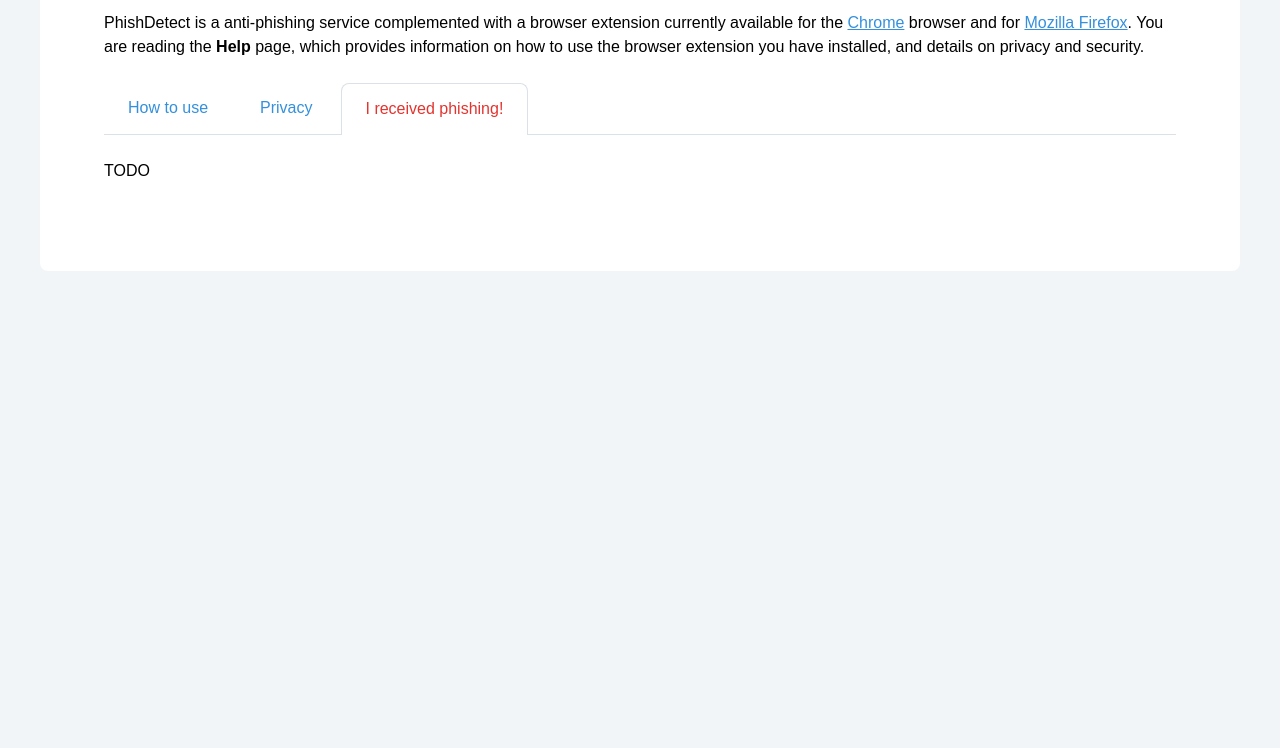
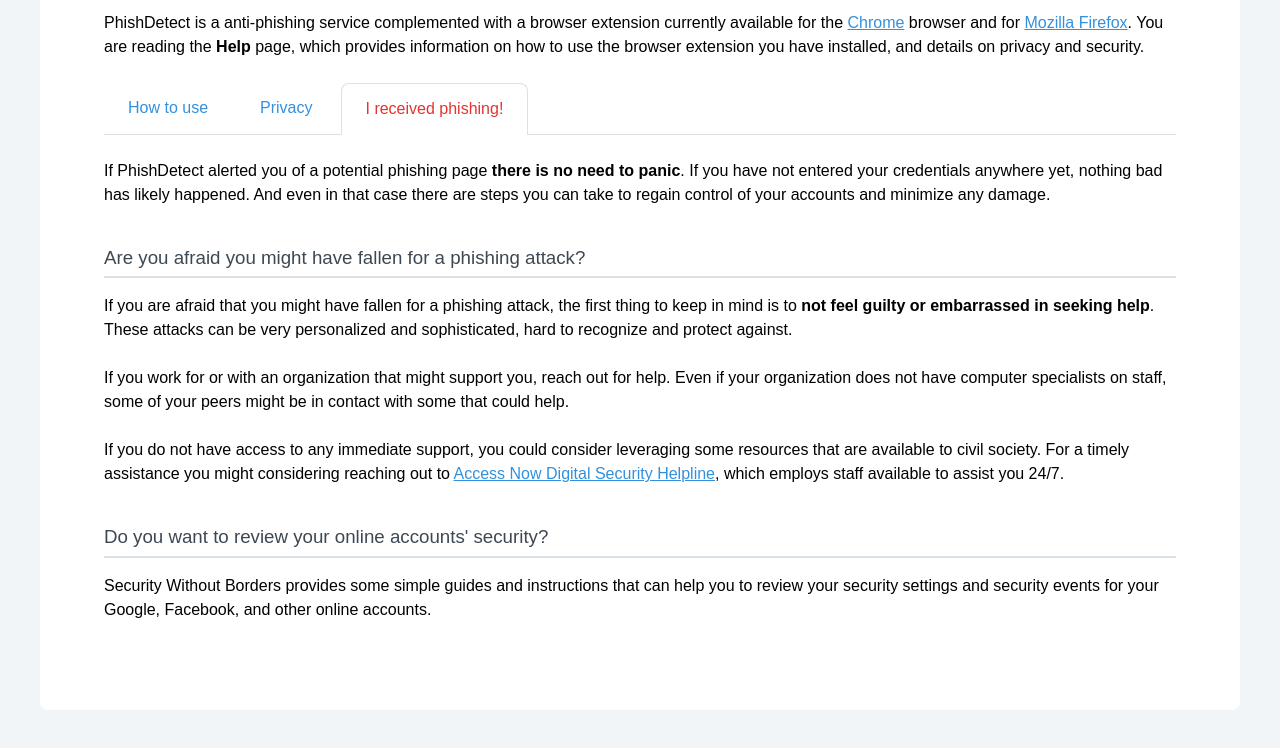
Before and after one commit to phishdetect/phishdetect-extension, a browser extension: page pages/help/emergency.html in a window 1280 px wide. Shown: the part 270-1018 px from the top of the page. Before the commit the page ends 800 px from the top, so only its background shows below. Drawn offline with Linux system fonts and the light colour scheme.

Commit message:
Updated text on emergency

```diff
--- a/pages/help/emergency.html
+++ b/pages/help/emergency.html
@@ -23,7 +23,19 @@
         </li>
     </ul>
 
-    <p>TODO</p>
+    <p>If PhishDetect alerted you of a potential phishing page <b>there is no need to panic</b>. If you have not entered your credentials anywhere yet, nothing bad has likely happened. And even in that case there are steps you can take to regain control of your accounts and minimize any damage.</p>
+
+    <h3>Are you afraid you might have fallen for a phishing attack?</h3>
+
+    <p>If you are afraid that you might have fallen for a phishing attack, the first thing to keep in mind is to <b>not feel guilty or embarrassed in seeking help</b>. These attacks can be very personalized and sophisticated, hard to recognize and protect against.</p>
+
+    <p>If you work for or with an organization that might support you, reach out for help. Even if your organization does not have computer specialists on staff, some of your peers might be in contact with some that could help.</p>
+
+    <p>If you do not have access to any immediate support, you could consider leveraging some resources that are available to civil society. For a timely assistance you might considering reaching out to <a href="https://www.accessnow.org/help">Access Now Digital Security Helpline</a>, which employs staff available to assist you 24/7.</p>
+
+    <h3>Do you want to review your online accounts' security?</h3>
+
+    <p>Security Without Borders provides some simple guides and instructions that can help you to review your security settings and security events for your Google, Facebook, and other online accounts.</p>
 </div>
 </body>
 </html>
```
